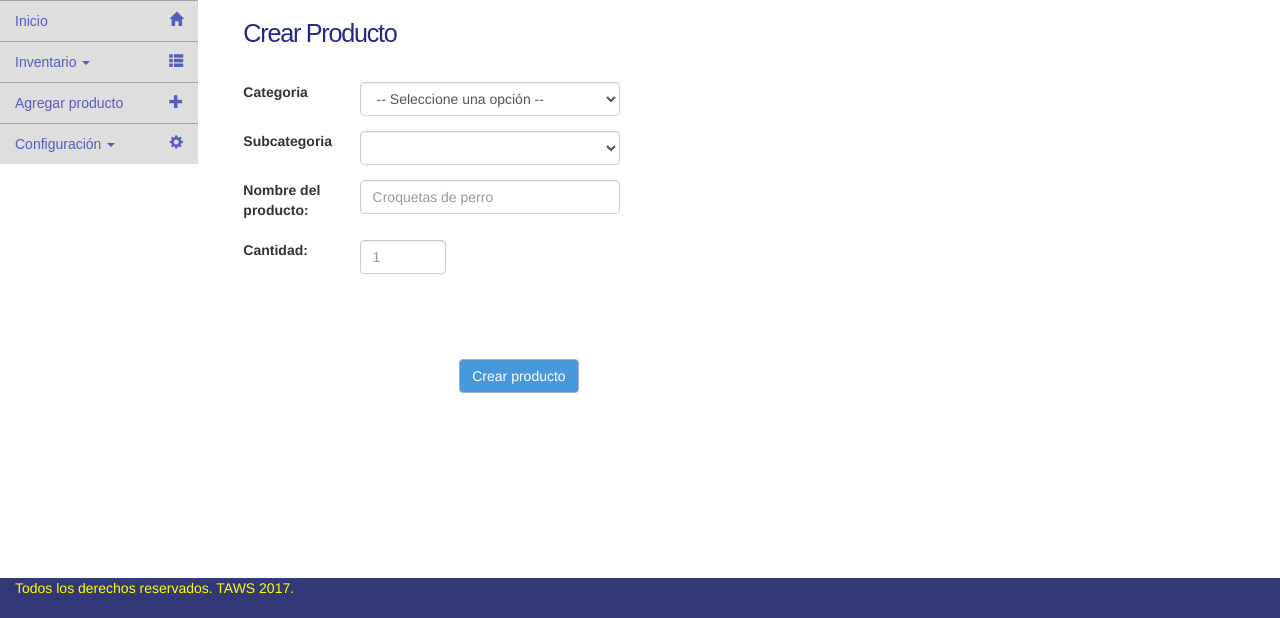
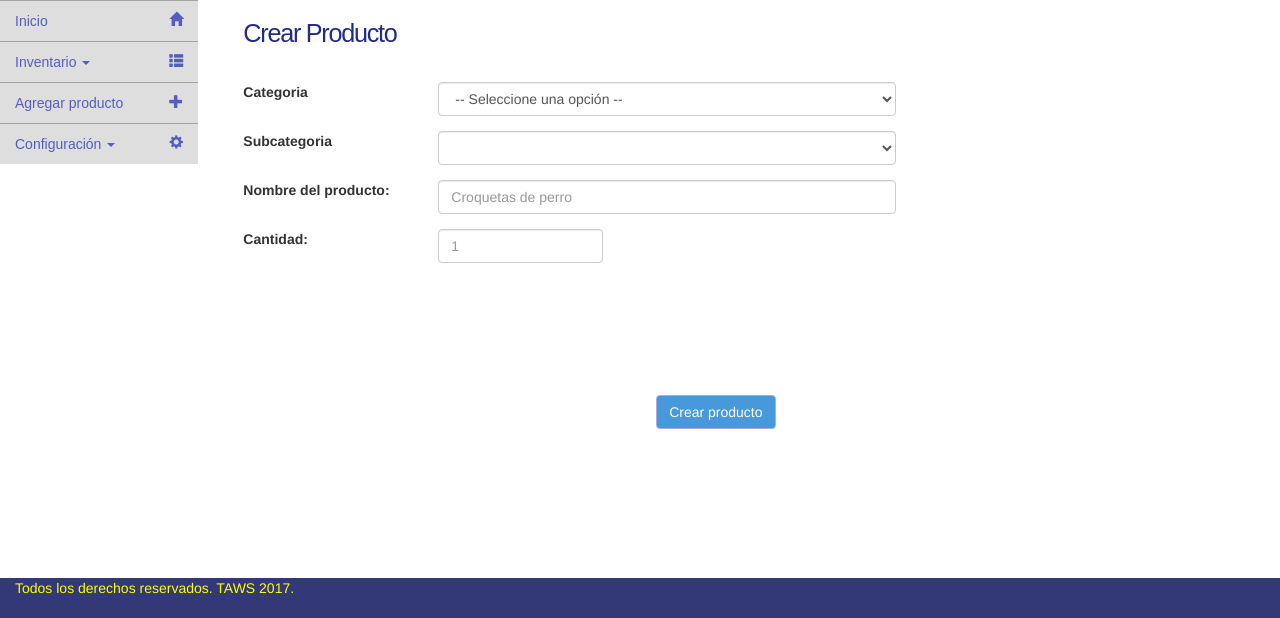
Before and after one commit to jgorotiz/HelpMapp, a Django app: page /crearProducto/ in a window 1280 px wide; the page is wider, and only the part inside the window is pictured. Shown: the part 182-800 px from the top of that part. Run offline with Django 3.2, Linux system fonts and the light colour scheme; lists and menus that the app fills with data are empty; some libraries are stand-ins or nearby versions.

Commit message:
sigo editando los html, agregado un txt para saber lo que falta por hacer

```diff
--- a/helpmapp/templates/helpmapp/Administrador/adminCentro/base.html
+++ b/helpmapp/templates/helpmapp/Administrador/adminCentro/base.html
@@ -17,49 +17,98 @@
 
 </head>
 <body>
-  <header>
+ <header>
     <div class="container col-md-12 header">
-      <div>
-        <div class="col-sm-4 col-sm-offset-4" id="logoDiv" >
+      <div class="row">
+        <div class="col-md-4 col-md-offset-4" id="logoDiv" >
           <img src="{% static 'img/helpmappLogo.png' %}" alt="logo">
         </div>
+        <div class="col-md-2 col-md-offset-2 logout">
+          <p id="pe-logout">
+          <span class="pull-left showopacity glyphicon glyphicon-off"></span>
+           <a href="{% url 'helpmapp.views.cerrarSesion' %}"> Cerrar sesi&oacute;n</a>
+          </p>
+        </div>
+
+
       </div>
-      <div>
-        <div id="titleId"  class="col-sm-4 col-sm-offset-4">
+
+      <div class="row">
+        <div id="titleId"  class="col-md-4 col-md-offset-4">
           <h2 id="cabecera">
             Sistema de administraci&oacute;n
           </h2>
         </div>
 
       </div>
-      <div>
+
+      <div class="row">
         <hr>
       </div>
     </div>
+
   </header>
 
-  <div>
-    <section class="col-sm-12 main row container">
-      <div class="col-sm-3 col-md-3 navSuperAdmin">
-            <ul class="nav nav-sidebar">
-              <li class="active"><a href="./index.html">Inicio <span class="sr-only">(current)</span></a></li>
-              <li><a href="{% url 'helpmapp.views.mostrar_buscarCentroAcopio' %}">Buscar centro de acopio</a></li>
-              <li><a href="{% url 'helpmapp.views.mostrar_configCuenta' %}">Configuración</a></li>
-              <li><a href="./crearAdmin.html">Crear cuenta administrador</a></li>
-              <li id="cerrar-sesion"><a href="../index.html"><i class="glyphicon glyphicon-off"></i> Cerrar sesión</a></li>
+     <div class="col-sm-2 col-md-2 navSuperAdmin sidebar">
+          <ul class="nav nav-sidebar">
+            <li class="active"><a href="{% url 'helpmapp.views.mostrar_administradorZonal' %}">Inicio <span class="sr-only">(current)</span><span class="pull-right showopacity glyphicon glyphicon-home"></span></a></li>
+           <li class="dropdown">
+              <a href="#demo" class="dropdown-toggle" data-toggle="collapse">Inventario <span class="caret"></span><span class="pull-right showopacity glyphicon glyphicon-th-list"></span></a>
+              <ul class="nav nav-sidebar sidebar-secundario panel-collapse collapse" id="demo" role="menu">
+              <li ><a href="{% url 'helpmapp.views.mostrar_inventarioComida' %}">Comida </a></li>
+              <li><a href="{% url 'helpmapp.views.mostrar_inventarioRopa' %}">Ropa</a></li>
+              <li><a href="{% url 'helpmapp.views.mostrar_inventarioAgua' %}">Agua</a></li>
             </ul>
-       </div>
 
-      <div class="col-sm-9 col-md-9">
-        {% block body %}{% endblock %}
+           </li>
 
-      </div>
-    </section>
-    <div class="clearfix visible-sm-block"> </div>
-   <footer class="col-md-12 footer">
+
+            <li><a href="{% url 'helpmapp.views.mostrar_crearProducto' %}">Agregar producto<span class="pull-right showopacity glyphicon glyphicon-plus"></span></a></li>
+
+
+
+             <li class="dropdown">
+              <a href="#demo2" class="dropdown-toggle" data-toggle="collapse">Configuraci&oacute;n <span class="caret"></span><span class="pull-right showopacity glyphicon glyphicon-cog"></span></a>
+              <ul class="nav nav-sidebar sidebar-secundario panel-collapse collapse" id="demo2" role="menu">
+              <li ><a href="{% url 'helpmapp.views.mostrar_configuracionCuenta' %}">Configuraci&oacute;n de cuenta </a></li>
+              <li><a href="{% url 'helpmapp.views.mostrar_configuracionCapacidades' %}">Configuraci&oacute;n de centro</a></li>
+
+            </ul>
+
+           </li>
+
+
+
+
+            <li id="cerrar-sesion"><a href="{% url 'helpmapp.views.cerrarSesion' %}">Cerrar sesi&oacute;n<span class="pull-right showopacity glyphicon glyphicon-off"></span></a></li>
+
+          </ul>
+     </div>
+     <section class="col-sm-9 col-md-9 ">
+       {% block body %}{% endblock %}
+
+
+
+      </section>
+
+
+
+
+
+    <footer class="col-md-12 footer">
          <p>Todos los derechos reservados. TAWS 2017.</p>
     </footer>
-  </div>
+
+    <script src="https://ajax.googleapis.com/ajax/libs/jquery/1.12.4/jquery.min.js"></script>
+    <script src="{% static 'js/bootstrap.min.js' %}"></script>
+    {% block scripts %}{% endblock %}
+
+     </script>
+
+
+  </body>
+</html>
+
 
 </body>
 </html>
--- a/helpmapp/templates/helpmapp/Administrador/adminCentro/crearProducto.html
+++ b/helpmapp/templates/helpmapp/Administrador/adminCentro/crearProducto.html
@@ -1,89 +1,16 @@
-<!DOCTYPE html>
-<html lang="es">
-  <head>
-    <meta charset="utf-8">
-    <meta http-equiv="X-UA-Compatible" content="IE=edge">
-    <meta name="viewport" content="width=device-width, initial-scale=1">
-    <!-- The above 3 meta tags *must* come first in the head; any other head content must come *after* these tags -->
-    <title>HelpMapp-Admin:Crear producto</title>
 
-    <!-- Bootstrap -->
-    <link href="../css/bootstrap.min.css" rel="stylesheet">
-    <link href="css/estilo.css" rel="stylesheet">
-    <link href="css/crearProducto-estilo.css" rel="stylesheet">
+{% extends "helpmapp/Administrador/adminCentro/base.html" %}
 
-  <body>
+{% load staticfiles %}
+    {% block title %}HelpMapp-Admin:Crear producto{% endblock %}
 
-  <header>
-    <div class="container col-md-12 header">
-      <div class="row">
-        <div class="col-md-4 col-md-offset-4" id="logoDiv" >
-          <img src="../img/helpmappLogo.png" alt="logo">
-        </div>
-        <div class="col-md-2 col-md-offset-2 logout">
-          <p id="pe-logout">
-          <span class="pull-left showopacity glyphicon glyphicon-off"></span>
-           <a href="../index.html"> Cerrar sesi&oacute;n</a>
-          </p>
-        </div>
+    {% block css %}
+    <link href="{% static 'css/crearProducto-estilo.css' %}" rel="stylesheet">
+    {% endblock %}
 
+  {% block body %}
 
-      </div>
-
-      <div class="row">
-        <div id="titleId"  class="col-md-4 col-md-offset-4">
-          <h2 id="cabecera">
-            Sistema de administraci&oacute;n
-          </h2>
-        </div>
-
-      </div>
-
-      <div class="row">
-        <hr>
-      </div>
-    </div>
-
-
-  </header>
-   <div class="col-sm-2 col-md-2 navSuperAdmin sidebar">
-          <ul class="nav nav-sidebar">
-            <li class="active"><a href="index.html">Inicio <span class="sr-only">(current)</span><span class="pull-right showopacity glyphicon glyphicon-home"></span></a></li>
-           <li class="dropdown">
-              <a href="#demo" class="dropdown-toggle" data-toggle="collapse">Inventario <span class="caret"></span><span class="pull-right showopacity glyphicon glyphicon-th-list"></span></a>
-              <ul class="nav nav-sidebar sidebar-secundario panel-collapse collapse" id="demo" role="menu">
-              <li ><a href="inventarioComida.html">Comida </a></li>
-              <li><a href="inventarioRopa.html">Ropa</a></li>
-              <li><a href="inventarioAgua.html">Agua</a></li>
-            </ul>
-
-           </li>
-
-
-            <li><a href="#">Agregar producto<span class="pull-right showopacity glyphicon glyphicon-plus"></span></a></li>
-
-
-
-             <li class="dropdown">
-              <a href="#demo2" class="dropdown-toggle" data-toggle="collapse">Configuraci&oacute;n <span class="caret"></span><span class="pull-right showopacity glyphicon glyphicon-cog"></span></a>
-              <ul class="nav nav-sidebar sidebar-secundario panel-collapse collapse" id="demo2" role="menu">
-              <li ><a href="configuracionCuenta.html">Configuraci&oacute;n de cuenta </a></li>
-              <li><a href="configuracionCapacidades.html">Configuraci&oacute;n de centro</a></li>
-
-            </ul>
-
-           </li>
-
-
-
-
-            <li id="cerrar-sesion"><a href="../index.html">Cerrar sesi&oacute;n<span class="pull-right showopacity glyphicon glyphicon-off"></span></a></li>
-
-          </ul>
-     </div>
-
-     <section class="col-sm-9 col-md-9 main">
-       <div class="container col-sm-9 col-md-9 ">
+       <div class="container ">
         <h3>Crear Producto</h3>
 
   <form>
@@ -127,18 +54,13 @@
     </div>
   </form>
       </div>
-     </section>
+   {% endblock %}
 
 
+     {% block scripts %}
+     <script type="text/javascript" src="{% static 'js/crearProducto-funcionalidades.js' %}"></script>
+     {% endblock %}
 
-   <footer class="col-md-12 footer">
-         <p>Todos los derechos reservados. TAWS 2017.</p>
-    </footer>
-    <!-- jQuery (necessary for Bootstrap's JavaScript plugins) -->
-    <script src="https://ajax.googleapis.com/ajax/libs/jquery/1.12.4/jquery.min.js"></script>
-    <!-- Include all compiled plugins (below), or include individual files as needed -->
-    <script src="js/bootstrap.min.js"></script>
-     <script type="text/javascript" src="js/crearProducto-funcionalidades.js"></script>
 
   </body>
 </html>
--- a/helpmapp/templates/helpmapp/Administrador/base.html
+++ b/helpmapp/templates/helpmapp/Administrador/base.html
@@ -40,6 +40,7 @@
   <footer class="col-md-12 footer">
          <p id="pe-footer">Todos los derechos reservados. TAWS 2017.</p>
        </footer>
+{% block scripts %}{% endblock %}
 
 </body>
 </html>
--- a/helpmapp/templates/helpmapp/Administrador/index.html
+++ b/helpmapp/templates/helpmapp/Administrador/index.html
@@ -3,11 +3,11 @@
 {% load staticfiles %}
 
 {% block title %} Helpmapp:Administracion {% endblock %}
-
+ <link href="{% static 'css/estiloLogin.css' %} " rel="stylesheet">
 
 {% block css %}
 
-    <link href="{% static 'css/estiloLogin.css' %} " rel="stylesheet">
+
   {% endblock %}
 
 
```
Also changed, not shown: helpmapp/templates/helpmapp/Administrador/superAdmin/base.html (added, +70 -0 lines), 1 other file.
